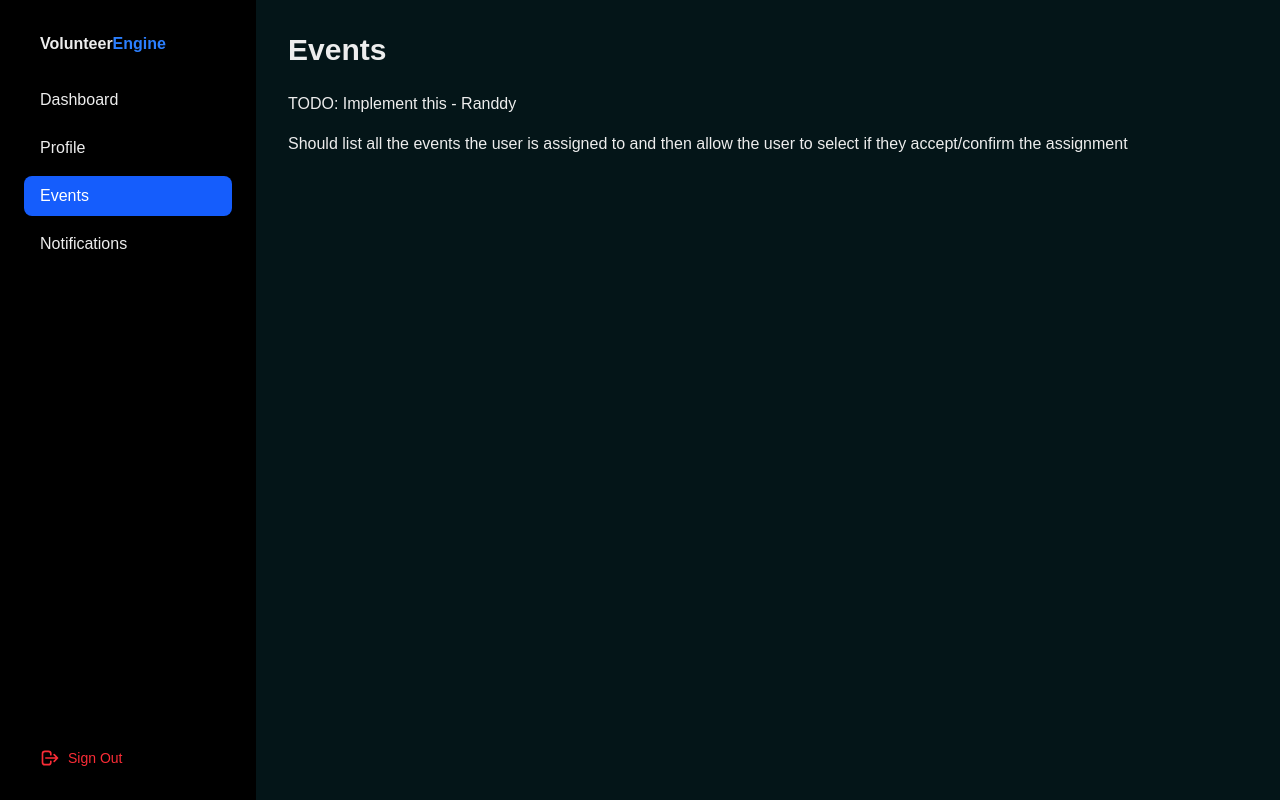
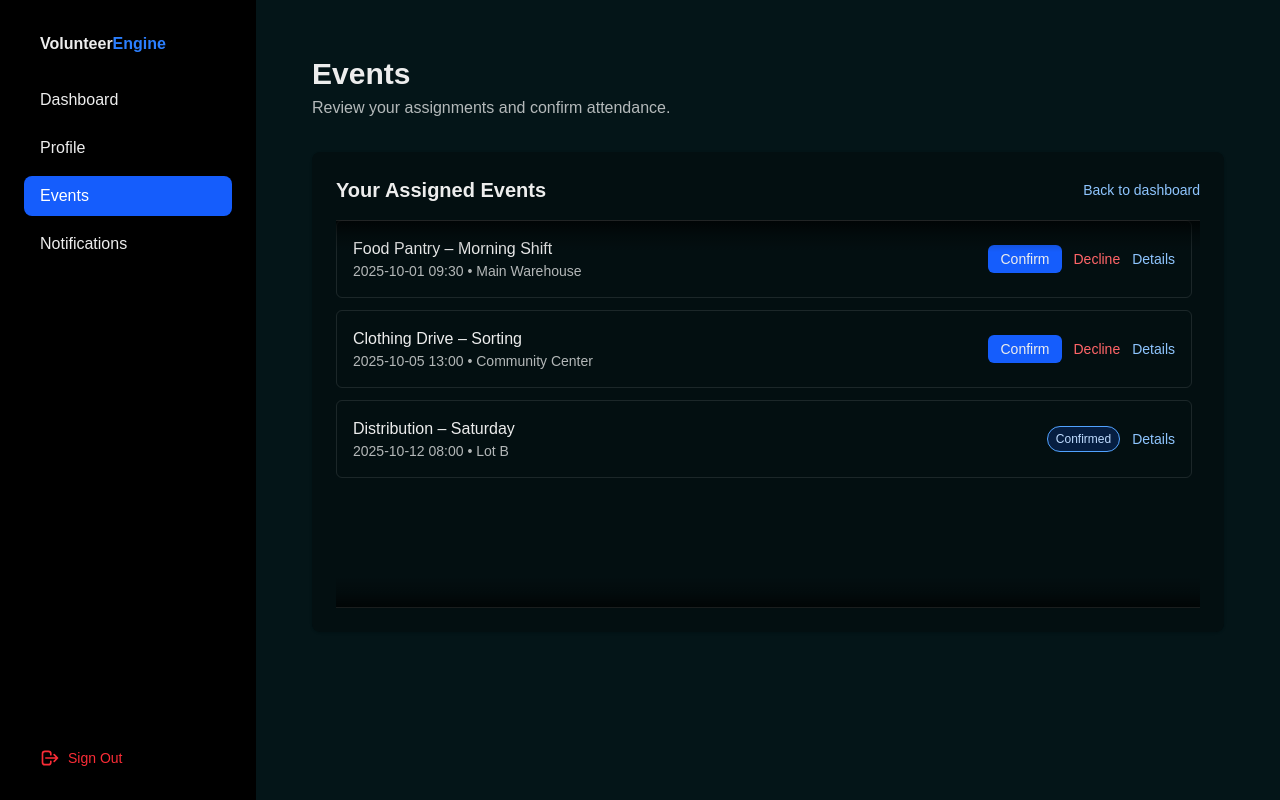
Before and after one commit to ricsf2000/VolunteerEngine, a Next.js app: page /volunteer/events in a window 1280 px wide. Built offline with nearby package versions, Linux system fonts and the light colour scheme; a web font is replaced by a local one.

Commit message:
Completed the Events Page on Volunteer End.

```diff
--- a/src/app/volunteer/events/page.tsx
+++ b/src/app/volunteer/events/page.tsx
@@ -1,12 +1,123 @@
+'use client';
+
+import { useState } from "react";
+import Link from "next/link";
+
+
+type EventItem = {
+  id: string;
+  title: string;
+  date: string;
+  location: string;
+  status: "Pending" | "Confirmed" | "Declined";
+};
+
 export default function VolunteerEvents() {
+  const [events, setEvents] = useState<EventItem[]>([
+    { id: "e1", title: "Food Pantry – Morning Shift", date: "2025-10-01 09:30", location: "Main Warehouse", status: "Pending" },
+    { id: "e2", title: "Clothing Drive – Sorting",    date: "2025-10-05 13:00", location: "Community Center", status: "Pending" },
+    { id: "e3", title: "Distribution – Saturday",     date: "2025-10-12 08:00", location: "Lot B",            status: "Confirmed" },
+  ]);
+
+  const confirmEvent = (id: string) => {
+    setEvents(prev => prev.map(ev => ev.id === id ? { ...ev, status: "Confirmed" } : ev));
+  };
+
+  const declineEvent = (id: string) => {
+
+  setEvents(prev => prev.map(ev => ev.id === id ? { ...ev, status: "Declined" } : ev));
+  };
+
   return (
-    <div>
-      <h1 className="text-3xl font-bold mb-6">Events</h1>
+    <div className="p-6 space-y-8">
+      <header>
+        <h1 className="text-3xl font-bold mb-1">Events</h1>
+        <p className="text-white/70">Review your assignments and confirm attendance.</p>
+      </header>
 
-      <div className="space-y-4">
-        <p>TODO: Implement this - Randdy</p>
-        <p>Should list all the events the user is assigned to and then allow the user to select if they accept/confirm the assignment</p>
-      </div>
+      <section className="grid gap-6 lg:grid-cols-3">
+        {/* Events list card */}
+        <div className="lg:col-span-3 bg-black/30 rounded-lg shadow-sm p-6 md:h-[26rem] lg:h-[30rem] flex flex-col">
+          <div className="flex items-center justify-between mb-4 shrink-0">
+            <h2 className="text-xl font-semibold">Your Assigned Events</h2>
+            <Link
+              href="/volunteer"
+              className="text-sm text-blue-300 hover:underline [&::after]:content-[''] [&::after]:hidden"
+            >
+              Back to dashboard
+            </Link>
+          </div>
+
+          <div className="relative flex-1 min-h-0">
+            {/*  hidden scrollbar, still scrollable */}
+            <div
+              className="h-full overflow-y-auto overscroll-contain pr-2
+                         [scrollbar-width:none] [-ms-overflow-style:none]
+                         [&::-webkit-scrollbar]:hidden"
+              tabIndex={0}
+              aria-label="Assigned events list"
+            >
+              <ul className="space-y-3">
+                {events.map(e => (
+                  <li key={e.id} className="rounded-md border border-white/10 p-4 flex items-center justify-between">
+                    <div>
+                      <div className="font-medium">{e.title}</div>
+                      <div className="text-sm text-white/70">
+                        {e.date} • {e.location}
+                      </div>
+                    </div>
+
+                    <div className="flex items-center gap-3">
+                      {e.status === "Confirmed" && (
+                        <span className="px-2 py-1 rounded-full text-xs border bg-blue-600/20 border-blue-400 text-blue-200">
+                          Confirmed
+                        </span>
+                      )}
+
+                      {e.status === "Declined" && (
+                        <span className="px-2 py-1 rounded-full text-xs border bg-red-600/20 border-red-400 text-red-200">
+                          Declined
+                        </span>
+                      )}
+
+                      {e.status === "Pending" && (
+                              <>
+                                <button
+                                  onClick={() => confirmEvent(e.id)}
+                                  className="px-3 py-1 rounded-md text-sm font-medium bg-blue-600 hover:bg-blue-700 transition-colors"
+                                >
+                                  Confirm
+                                </button>
+
+
+                                <button
+                                  onClick={() => declineEvent(e.id)}
+                                  className="text-red-400 hover:text-red-300 text-sm font-medium transition-colors focus:outline-none focus:underline"
+                                  aria-label="Decline assignment"
+                                >
+                                  Decline
+                                </button>
+                              </>
+                            )}
+
+                      <Link href="/volunteer/events" className="text-sm text-blue-300 hover:underline">
+                        Details
+                      </Link>
+                    </div>
+                  </li>
+                ))}
+              </ul>
+            </div>
+
+            {/* fade overlays (top/bottom) for scroll affordance */}
+            <div className="pointer-events-none absolute inset-x-0 top-0 h-8 z-20 bg-gradient-to-b from-black/70 via-black/25 to-transparent" />
+            <div className="pointer-events-none absolute inset-x-0 bottom-0 h-8 z-20 bg-gradient-to-t from-black/70 via-black/25 to-transparent" />
+            {/* hairlines */}
+            <div className="pointer-events-none absolute inset-x-0 top-0 h-px z-30 bg-white/10" />
+            <div className="pointer-events-none absolute inset-x-0 bottom-0 h-px z-30 bg-white/10" />
+          </div>
+        </div>
+      </section>
     </div>
   );
 }
```
